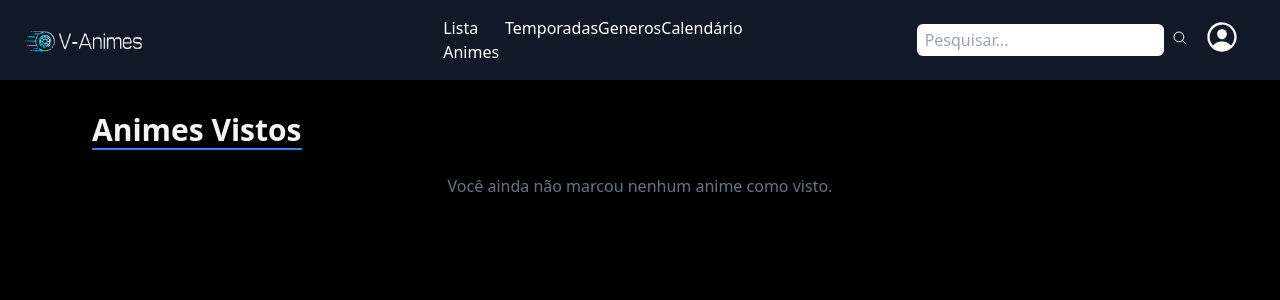
After one commit to Emanoel-Gomes/VenullAnimes, a Django app: page /visualizados/ in a window 1280 px wide. The commit adds this page. Shown: the top 300 px of the page. Run offline with Django 3.2, Linux system fonts and the light colour scheme; some libraries are stand-ins or nearby versions.

Commit message:
adicionando funcionalidade de adicionar anime na lista

```diff
--- a/anime/templates/cadastrar.html
+++ b/anime/templates/cadastrar.html
@@ -6,7 +6,7 @@ Cadastro
 {% endblock %}
 
 {% block content %}
-<div class="container mx-auto py-20"></div>
+<div class="container mx-auto py-20">
     <div class="container mx-auto flex items-center justify-center h-screen">
         <form class="bg-gray-800 shadow-md rounded px-8 pt-6 pb-8 mb-4 w-full max-w-lg" method="post">
             {% csrf_token %}
--- a/anime/templates/calendario.html
+++ b/anime/templates/calendario.html
@@ -9,8 +9,6 @@ Calendario
     <div class="flex items-center justify-center mb-4 px-20">
         <h2 class="text-3xl font-semibold border-b-2 border-solid border-blue-500">Calendário de Animes</h2>
     </div>
-
-   <!-- Lista horizontal dos dias da semana -->
     <div class="flex space-x-4 justify-center">
         {% for dia, animes in animes_por_dia.items %}
             <a href="{% url 'anime:calendario' %}?dia={{ dia }}" class="bg-blue-500 text-white px-4 py-2 rounded hover:bg-blue-700 focus:outline-none focus:shadow-outline-blue inline-block">{{ dia }}</a>
@@ -41,6 +39,7 @@ Calendario
         {% else %}
             <p class="py-3">Selecione um dia para ver os animes correspondentes.</p>
         {% endif %}
+
     </div>
 </div>
 
--- a/anime/templates/login.html
+++ b/anime/templates/login.html
@@ -12,7 +12,6 @@ Cadastro
         <div class="text-3xl font-semibold mb-4 text-center">
             Login
         </div>
-
         <fieldset class="form-group">
             {{ form|crispy }}
         </fieldset>
--- /dev/null
+++ b/anime/templates/visualizados.html
@@ -0,0 +1,33 @@
+{% extends 'base.html' %}
+
+{% block titulo %}
+Animes Vistos
+{% endblock %}
+
+{% block content %}
+<div class="container mx-auto mt-8 py-20">
+    <!-- Seção de Animes Recentes -->
+    <div class="flex items-center justify-between mb-4 px-20">
+        <h2 class="text-3xl font-semibold border-b-2 border-solid border-blue-500">Animes Vistos</h2>
+    </div>
+    <div class="flex flex-wrap gap-4 justify-center">
+        {% if request.user.animes_vistos.all %}
+        <ul class="grid grid-cols-1 sm:grid-cols-2 md:grid-cols-3 lg:grid-cols-4 gap-4">
+            {% for anime_visto in request.user.animes_vistos.all %}
+                <li class="p-4 rounded-md">
+                    <a href="{% url 'anime:detalhesAnime' anime_visto.id %}">
+                        <img src="{{ anime_visto.thumb.url }}" alt="{{ anime_visto.titulo }}" class="w-full object-cover mb-2 rounded-md">
+                    </a>
+                    <h3 class="text-lg font-semibold text-center">
+                        <a href="{% url 'anime:detalhesAnime' anime_visto.id %}" class="text-blue-500 hover:no-underline focus:no-underline">{{ anime_visto.titulo }}</a>
+                    </h3>
+
+                </li>
+            {% endfor %}
+        </ul>
+        {% else %}
+        <p class="text-gray-500">Você ainda não marcou nenhum anime como visto.</p>
+        {% endif %}
+    </div>
+</div>
+{% endblock %}
--- a/anime/urls.py
+++ b/anime/urls.py
@@ -1,22 +1,45 @@
-# url - view - template
-from django.urls import path,include
-from .views import Homepage,DetalhesAnime,ListaAnimes,PesquisaAnime,EditarPerfil,Cadastrar,ListaEpisodios,Calendario,Temporada,ListaGeneros, ListaPorGenero
-from django.contrib.auth import views as auth_view
+# urls.py
+from django.urls import path, reverse_lazy
+from .views import (
+    Homepage,
+    DetalhesAnime,
+    ListaAnimes,
+    PesquisaAnime,
+    EditarPerfil,
+    Cadastrar,
+    ListaEpisodios,
+    Calendario,
+    Temporada,
+    ListaGeneros,
+    ListaPorGenero,
+    marcar_visto,
+    Visualizados,
+    desmarcar,
+)
+from django.contrib.auth import views as auth_views
 
 app_name = 'anime'
+
 urlpatterns = [
-    path('', Homepage.as_view(),name='homepage'),
-    path('animes/', ListaAnimes.as_view(),name='animes'),
-    path('episodios/', ListaEpisodios.as_view(),name='episodios'),
+    path('', Homepage.as_view(), name='homepage'),
+    path('animes/', ListaAnimes.as_view(), name='animes'),
+    path('episodios/', ListaEpisodios.as_view(), name='episodios'),
     path('calendario/', Calendario.as_view(), name='calendario'),
     path('lista_generos/', ListaGeneros.as_view(), name='lista_generos'),
     path('lista_por_genero/<str:genero>/', ListaPorGenero.as_view(), name='lista_por_genero'),
-    path('temporada/', Temporada.as_view(),name='temporada'),
-    path('animes/<int:pk>', DetalhesAnime.as_view(),name='detalhesAnime'),
-    path('pesquisa/', PesquisaAnime.as_view(),name='pesquisaAnime'),
-    path('perfil/', EditarPerfil.as_view(),name='editarPerfil'),
-    path('cadastrar/', Cadastrar.as_view(),name='cadastrar'),
-    path('login/', auth_view.LoginView.as_view(template_name='login.html'),name='login'),
-    path('logout/', auth_view.LogoutView.as_view(template_name='logout.html'),name='logout'),
-    #path('animes/', include('anime.urls'))
+    path('temporada/', Temporada.as_view(), name='temporada'),
+    path('animes/<int:pk>', DetalhesAnime.as_view(), name='detalhesAnime'),
+    path('pesquisa/', PesquisaAnime.as_view(), name='pesquisaAnime'),
+    path('perfil/<int:pk>', EditarPerfil.as_view(), name='editarperfil'),
+    path('cadastrar/', Cadastrar.as_view(), name='cadastrar'),
+    path('login/', auth_views.LoginView.as_view(template_name='login.html'), name='login'),
+    path('logout/', auth_views.LogoutView.as_view(template_name='logout.html'), name='logout'),
+    path('mudarsenha/', auth_views.PasswordChangeView.as_view(template_name='editarperfil.html', success_url=reverse_lazy('anime:homepage')), name='mudarsenha'),
+    path('marcar_visto/', marcar_visto, name='marcar_visto'),
+    path('visualizados/', Visualizados.as_view(), name='visualizados'),
+    path('desmarcar/<int:pk>/', desmarcar, name='desmarcar_anime'),
+
+
+
+
 ]
--- a/anime/views.py
+++ b/anime/views.py
@@ -1,10 +1,10 @@
-from django.shortcuts import render, redirect, reverse
-from .models import Anime, LISTA_GENEROS, DIAS_SEMANA, LISTA_TIPO
+from django.shortcuts import render, redirect, reverse, get_object_or_404
+from .models import Anime, LISTA_GENEROS, DIAS_SEMANA, LISTA_TIPO, Usuario
 from .forms import CriarContaForm
-from django.views.generic import TemplateView, ListView, DetailView, FormView
+from django.views.generic import TemplateView, ListView, DetailView, FormView, UpdateView
 from django.contrib.auth.mixins import LoginRequiredMixin
 from django.views import View
-
+from django.contrib.auth.decorators import login_required
 # ...
 class Calendario(View):
     template_name = "calendario.html"
@@ -132,10 +132,6 @@ class PesquisaAnime(ListView):
         else:
             return None
 
-class EditarPerfil(LoginRequiredMixin, TemplateView):
-    template_name = "editarPerfil.html"
-
-
 class Cadastrar(FormView):
     template_name = "cadastrar.html"
     form_class = CriarContaForm
@@ -146,3 +142,39 @@ class Cadastrar(FormView):
 
     def get_success_url(self):
         return reverse('anime:login')
+
+class EditarPerfil(LoginRequiredMixin, UpdateView):
+    template_name = 'editarperfil.html'
+    model = Usuario
+    fields = ['first_name', 'last_name', 'email'] # na tabela usuário mostra esses campos
+
+    def get_success_url(self):
+        return reverse('anime:homepage')
+
+@login_required
+def lista_animes_vistos(request):
+    animes_vistos = request.user.animes_vistos.all()
+    return render(request, 'lista_animes_vistos.html', {'animes_vistos': animes_vistos})
+
+def marcar_visto(request):
+    if request.method == 'POST':
+        anime_id = request.POST.get('anime_id')
+        anime = get_object_or_404(Anime, id=anime_id)
+        if anime in request.user.animes_vistos.all():
+            request.user.animes_vistos.remove(anime)
+        else:
+            request.user.animes_vistos.add(anime)
+    return redirect('anime:detalhesAnime', pk=anime_id)
+
+def desmarcar(request, pk):
+    if request.method == 'POST':
+        anime = get_object_or_404(Anime, id=pk)
+        # Verifica se o anime está na lista de assistidos antes de remover
+        if anime in request.user.animes_vistos.all():
+            request.user.animes_vistos.remove(anime)
+    return redirect('anime:detalhesAnime', pk=pk)
+
+
+class Visualizados(ListView):
+    template_name = "visualizados.html"
+    model = Anime
--- a/animesVenull/settings.py
+++ b/animesVenull/settings.py
@@ -143,6 +143,7 @@ DEFAULT_AUTO_FIELD = 'django.db.models.BigAutoField'
 
 LOGIN_REDIRECT_URL = 'anime:homepage'
 LOGIN_URL = 'anime:homepage'
+LOGOUT_REDIRECT_URL = '/'
 STATIC_ROOT = os.path.join(BASE_DIR, 'staticfiles')
 
 CRISPY_ALLOWED_TEMPLATE_PACKS = 'bootstrap5'
--- a/templates/base.html
+++ b/templates/base.html
@@ -6,7 +6,9 @@
         {% block titulo %}
         {% endblock %}
     </title>
+    <link rel="stylesheet" href="https://cdnjs.cloudflare.com/ajax/libs/font-awesome/5.15.3/css/all.min.css" integrity="sha512-BkLQR69WXR57lB9/6e28PfPrdckfVyJ/4YYOYAdZuXKOvRCJcwBo/K2N9lbtzA/UJ+j4NZ0NXiubJdXYc5UjA==" crossorigin="anonymous" />
     <script src="https://cdn.tailwindcss.com"></script>
+    <link rel="stylesheet" href="https://cdnjs.cloudflare.com/ajax/libs/font-awesome/5.15.3/css/all.min.css">
     <link rel="stylesheet" type="text/css" href="https://cdn.jsdelivr.net/npm/slick-carousel@1.8.1/slick/slick.css"/>
     <link rel="stylesheet" type="text/css" href="https://cdn.jsdelivr.net/npm/slick-carousel@1.8.1/slick/slick-theme.css"/>
     <link rel="stylesheet" href="https://cdn.jsdelivr.net/npm/bootstrap@5.3.2/dist/css/bootstrap.min.css">
--- a/templates/navbar.html
+++ b/templates/navbar.html
@@ -55,15 +55,18 @@
             <div>
                 <ul>
                     <li class="login-option">
-                        <a href="{% url 'anime:editarPerfil' %}">
+                        <a href="{% url 'anime:editarperfil' user.pk %}">
                             <h2>Meu Perfil</h2>
                         </a>
                     </li>
-                    <li class="login-option">
-                        <a href="{% url 'anime:logout' %}">
-                            <h2>Sair</h2>
-                        </a>
-                    </li>
+                    <form method="post" action="{% url 'anime:logout' %}" id="logoutForm">
+                        {% csrf_token %}
+                        <li class="login-option">
+                            <a href="#" onclick="document.getElementById('logoutForm').submit();">
+                                <h2>Sair</h2>
+                            </a>
+                        </li>
+                    </form>
                 </ul>
             </div>
         </div>
```
Also changed, not shown: anime/templates/detalhesAnime.html (+31 -25 lines), anime/templates/editarPerfil.html (+23 -2 lines), db.sqlite3.
